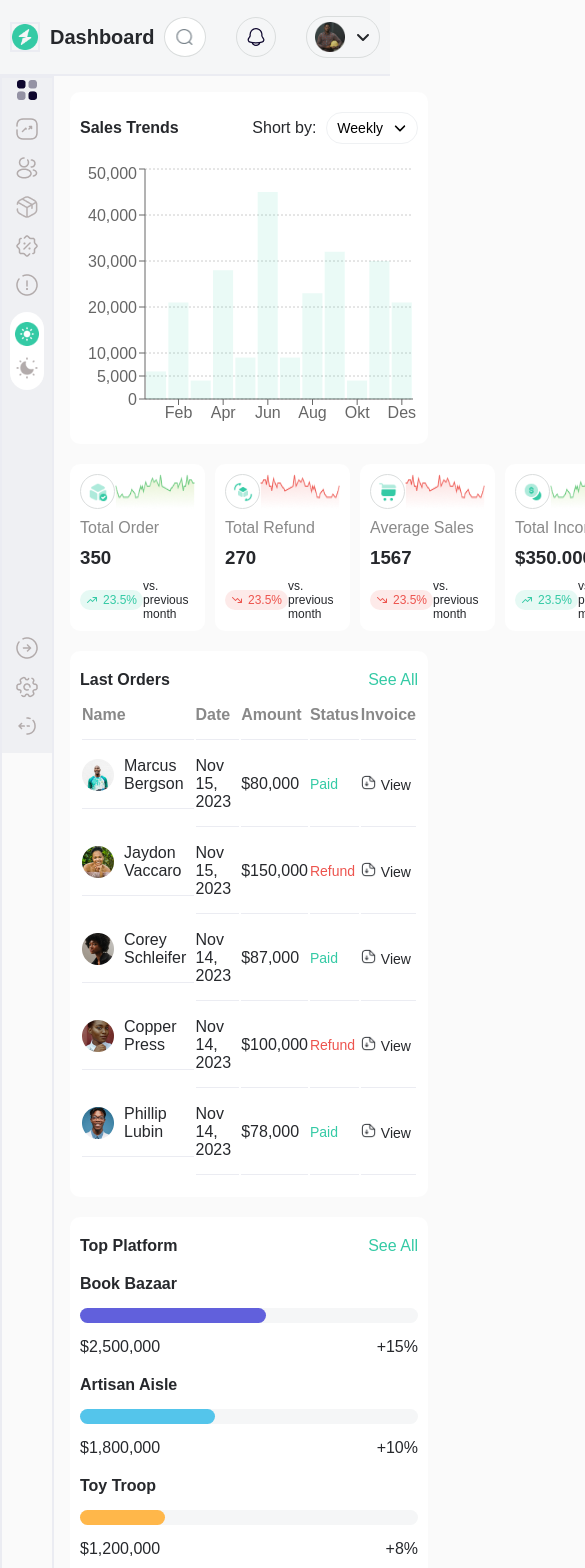
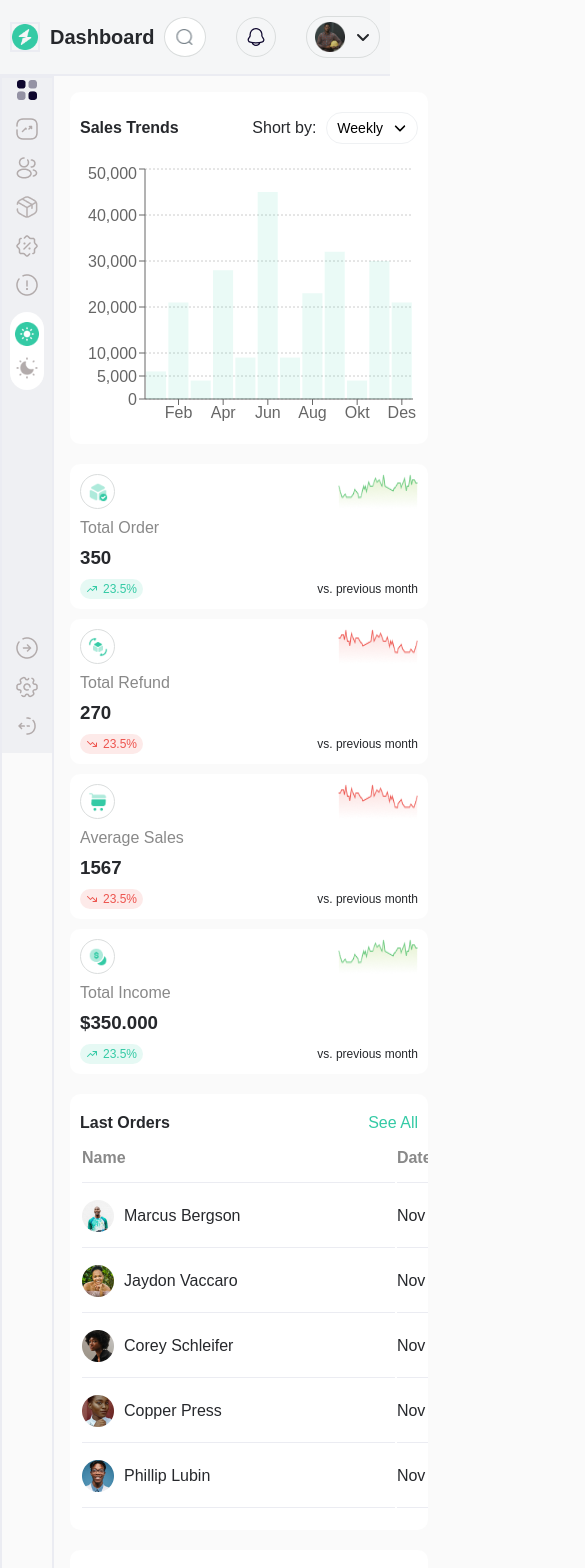
Before and after one commit to bezbrain/geepay-task, a React (Vite) app: page / in a window 390 px wide. Shown: the top 1568 px of the page, 585 px wide, since content can reach past the window. Built offline with nearby package versions, Linux system fonts and the light colour scheme.

Commit message:
Develop for mobile device

```diff
--- a/src/components/dashboard/orders/orders.module.css
+++ b/src/components/dashboard/orders/orders.module.css
@@ -56,3 +56,12 @@ td {
     width: 100%;
   }
 }
+@media screen and (max-width: 660px) {
+  .orders__con {
+    overflow-x: auto;
+  }
+  .order__table {
+    min-width: 850px;
+    overflow-x: auto;
+  }
+}
--- a/src/components/dashboard/otherCharts/summary/summary.module.css
+++ b/src/components/dashboard/otherCharts/summary/summary.module.css
@@ -38,3 +38,13 @@
     grid-template-columns: 1fr 1fr 1fr 1fr;
   }
 }
+@media screen and (max-width: 900px) {
+  .summary__chart {
+    grid-template-columns: 1fr 1fr;
+  }
+}
+@media screen and (max-width: 450px) {
+  .summary__chart {
+    grid-template-columns: 1fr;
+  }
+}
--- a/src/components/dashboard/salesTrends/barChart/barChart.jsx
+++ b/src/components/dashboard/salesTrends/barChart/barChart.jsx
@@ -53,7 +53,7 @@ const BarChartComp = () => {
 
   return (
     <ResponsiveContainer
-      width="100%"
+      width={"100%"}
       height={isWindow >= 1130 || isWindow <= 990 ? 270 : 500}
     >
       <BarChart data={data}>
--- a/src/components/dashboard/salesTrends/sales.module.css
+++ b/src/components/dashboard/salesTrends/sales.module.css
@@ -40,3 +40,9 @@
     width: 100%;
   }
 }
+@media screen and (max-width: 660px) {
+  .sales__trends {
+    max-width: 100%;
+    overflow-x: auto;
+  }
+}
--- a/src/index.css
+++ b/src/index.css
@@ -8,4 +8,5 @@ body {
   background-color: #fafafa;
   color: #26282c;
   font-family: "Plus Jakarta Sans", sans-serif;
+  overflow-x: hidden;
 }
```
